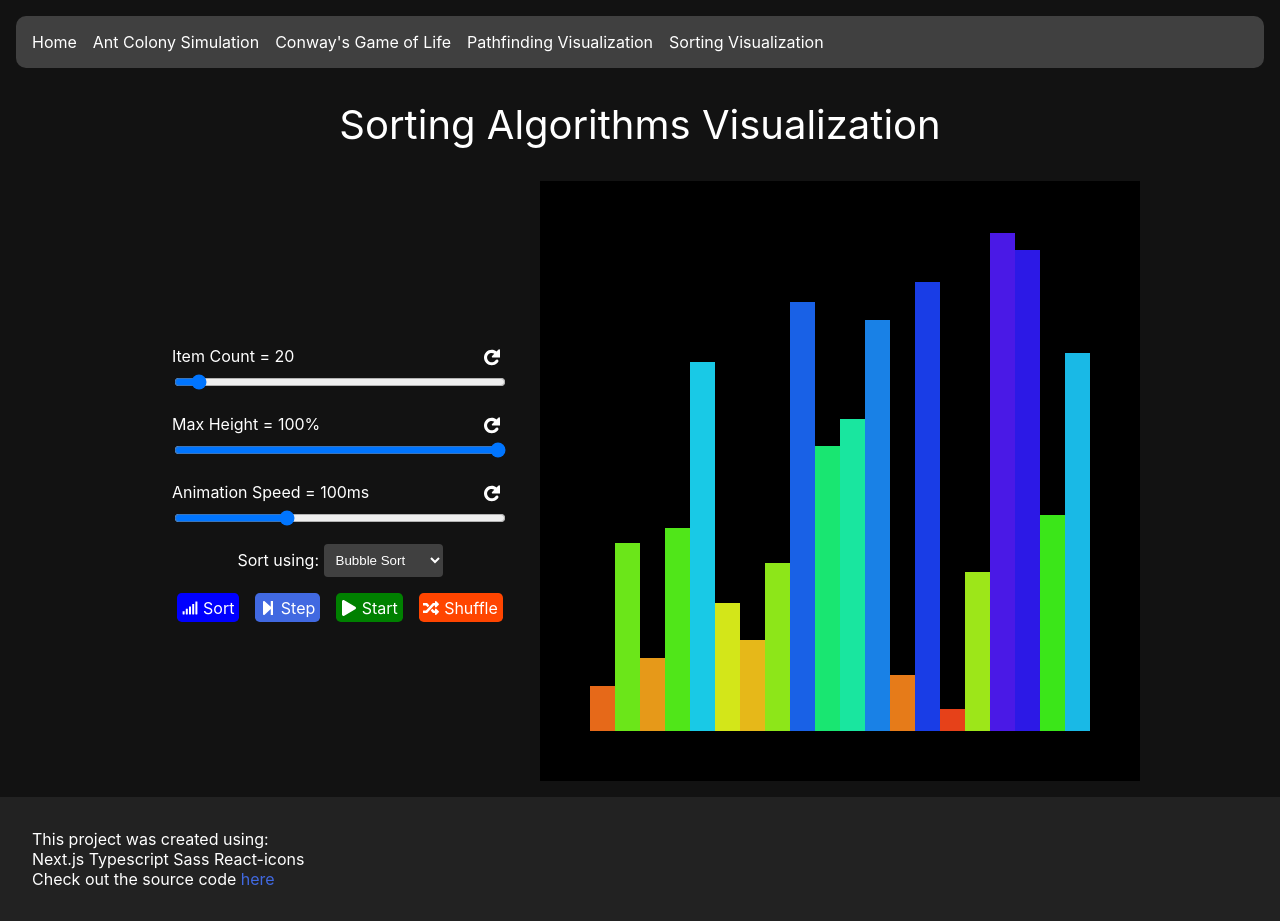
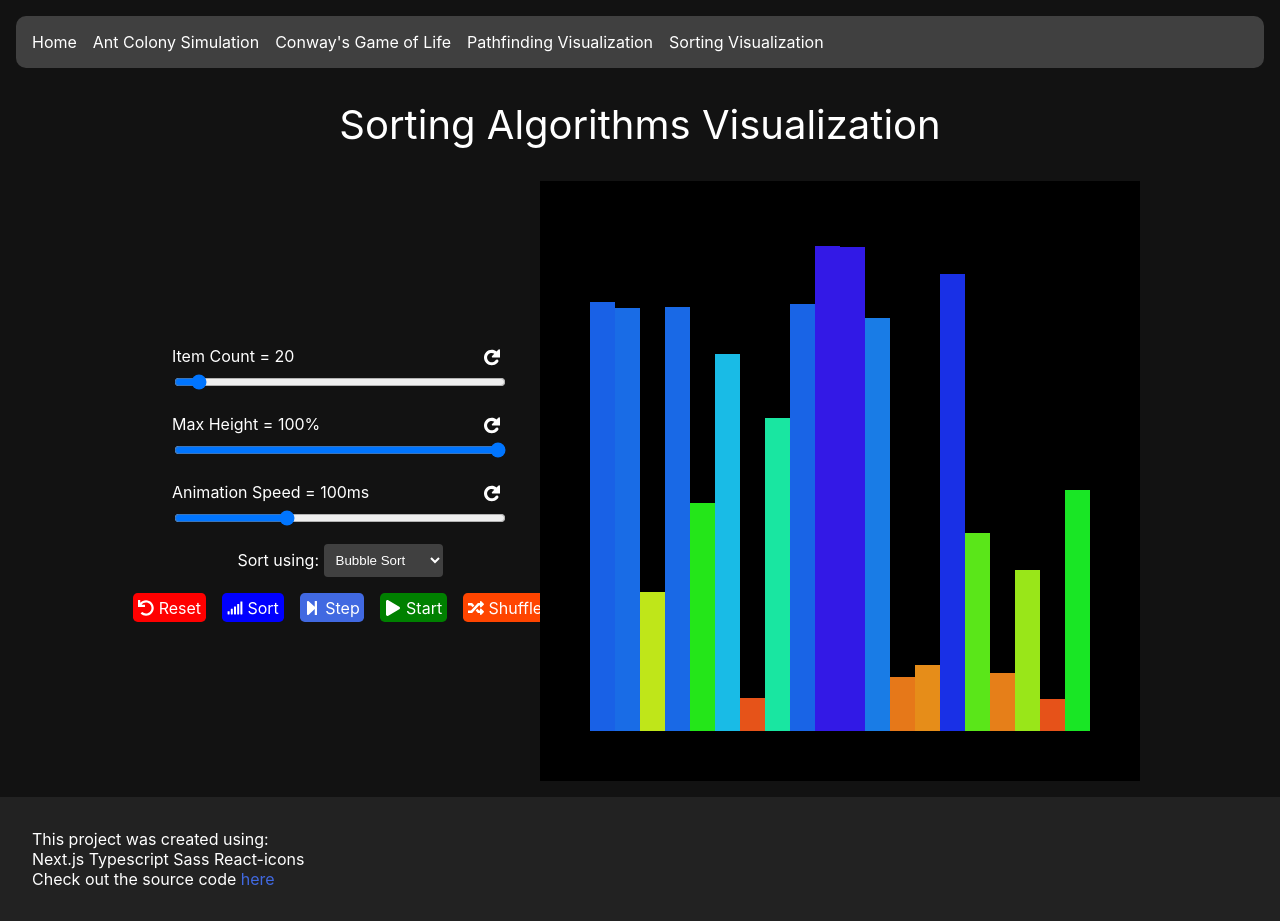
Before and after one commit to Takzzg/portfolio-v1, a Next.js app: page /Sorting in a window 1280 px wide. Built offline with nearby package versions, Linux system fonts and the light colour scheme.

Commit message:
renamed: reset => shuffle, reset is now last used

```diff
--- a/pages/Sorting.tsx
+++ b/pages/Sorting.tsx
@@ -6,7 +6,8 @@ import {
     FaRandom,
     FaSignal,
     FaStepForward,
-    FaStop
+    FaStop,
+    FaUndo
 } from "react-icons/fa"
 
 import * as CanvasScript from "../scripts/canvas/canvas"
@@ -145,6 +146,12 @@ const Sorting = () => {
 
                         <div className={styles.actionsContainer}>
                             <Button
+                                value="Reset"
+                                icon={<FaUndo />}
+                                onClick={() => CanvasScript.resetArray()}
+                                bg="red"
+                            />
+                            <Button
                                 value="Sort"
                                 icon={<FaSignal />}
                                 onClick={() => runAlgo("sort")}
@@ -176,7 +183,7 @@ const Sorting = () => {
                                 icon={<FaRandom />}
                                 onClick={() => {
                                     stopAnimation()
-                                    CanvasScript.resetArray()
+                                    CanvasScript.shuffleArray()
                                 }}
                                 bg="orangered"
                             />
--- a/scripts/canvas/canvas.ts
+++ b/scripts/canvas/canvas.ts
@@ -5,6 +5,7 @@ let ctx: CanvasRenderingContext2D
 let parent: HTMLElement
 
 let array: number[]
+let lastRandomArray: number[]
 
 let maxHeight: number
 let itemCount: number
@@ -22,7 +23,7 @@ export const checkSolved = () => {
 export const updateValues = (_itemCount: number, _maxHeight: number) => {
     maxHeight = Math.round(_maxHeight)
     itemCount = Math.round(_itemCount)
-    resetArray()
+    shuffleArray()
 }
 
 export const resizeCanvas = (draw = true): void => {
@@ -31,10 +32,11 @@ export const resizeCanvas = (draw = true): void => {
     if (draw) drawBars()
 }
 
-export const resetArray = (draw = true) => {
+export const shuffleArray = (draw = true) => {
     array = []
     for (let i = 0; i < itemCount; i++)
         array[i] = Math.random() * maxHeight + 0.5
+    lastRandomArray = [...array]
     if (draw) drawBars()
 }
 
@@ -46,7 +48,7 @@ export const initCanvas = (_itemCount: number, _maxHeight: number) => {
     maxHeight = Math.round(_maxHeight)
     itemCount = Math.round(_itemCount)
 
-    resetArray(false)
+    shuffleArray(false)
     resizeCanvas(false)
     drawBars()
 }
@@ -58,17 +60,20 @@ const clearCanvas = () => {
 
 const drawBars = () => {
     clearCanvas()
+    console.log(`array: ${array} \n lastRandomArray: ${lastRandomArray}`)
+
     const padding = 50
 
     for (let i = 0; i < array.length; i++) {
         let x = Math.ceil(
             padding + ((canvas.width - padding * 2) / array.length) * i
         )
+
         let y = Math.ceil(canvas.height - padding)
         let w = Math.ceil((canvas.width - padding * 2) / array.length)
         let h = Math.ceil(-((canvas.height - padding * 2) * (array[i] / 100)))
+
         let hsl = 255 * (array[i] / maxHeight)
-
         ctx.fillStyle = "hsl(" + hsl + ",80%,50%)"
         ctx.fillRect(x, y, w, h)
     }
@@ -81,3 +86,8 @@ export const run = (algoMethod: Function) => {
         drawBars()
     }
 }
+
+export const resetArray = () => {
+    array = [...lastRandomArray]
+    drawBars()
+}
```
